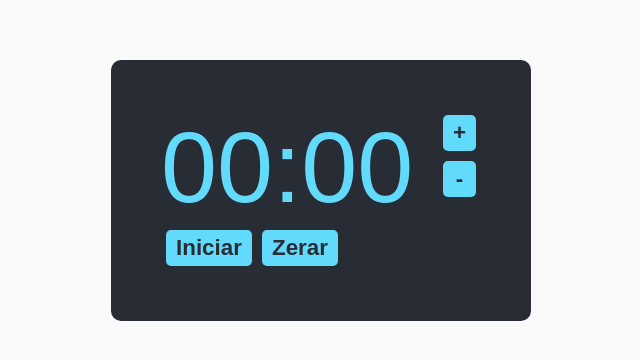
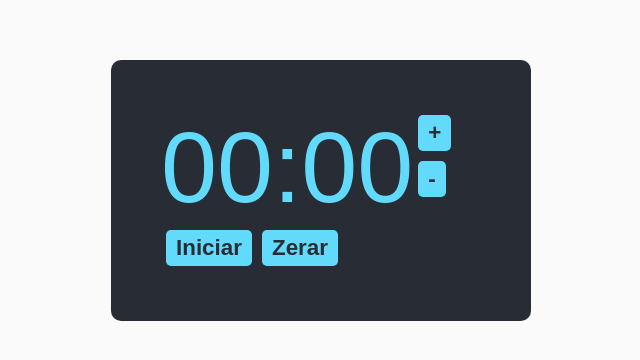
Before and after one commit to mastertech-frontend-2/502-exemplo-react, a React (Create React App) app: page / in a window 1280 px wide. Shown: the part 140-500 px from the top of the page, without its empty margins (319-959 px from the left). Built offline with nearby package versions, Linux system fonts and the light colour scheme.

Commit message:
Refactor CSS

```diff
--- a/src/components/caixa/Caixa.css
+++ b/src/components/caixa/Caixa.css
@@ -8,3 +8,8 @@
     background-color: #282c34;
     border-radius: 10px;
 }
+
+.Caixa .main{
+    display: flex;
+    justify-content: space-between;
+}
--- a/src/components/mais-menos/MaisMenos.css
+++ b/src/components/mais-menos/MaisMenos.css
@@ -0,0 +1,4 @@
+.Caixa .main .buttons{
+    display: flex;
+    flex-direction: column;
+}
--- a/src/index.css
+++ b/src/index.css
@@ -15,13 +15,3 @@ button{
     color: #282c34;
     font-weight: bold;
 }
-
-section .main{
-    display: flex;
-    justify-content: space-between;
-}
-
-section .main .buttons{
-    display: flex;
-    flex-direction: column;
-}
```
